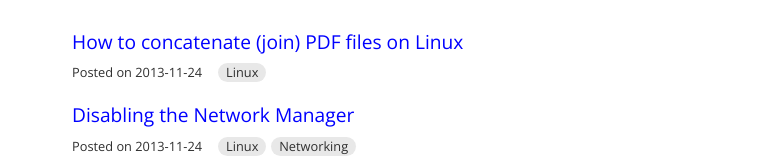
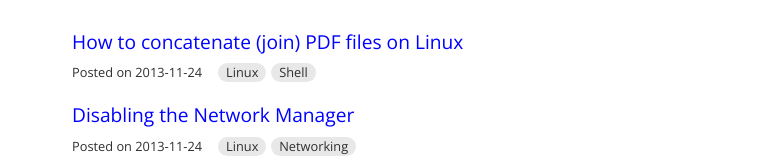
Before and after one commit to dassencio/blog, a Vue app: page / in a window 1280 px wide. Shown: the part 196-353 px from the top of the page, without its empty margins (248-1031 px from the left). Built offline with nearby package versions, Linux system fonts and the light colour scheme.

Commit message:
Add label to post

```diff
--- a/src/posts.ts
+++ b/src/posts.ts
@@ -7,7 +7,7 @@ const posts: Post[] = [
     component: () => import("@/posts/11.vue"),
     date: dateToString(2013, 11, 24),
     id: "11",
-    labels: [PostLabel.Linux],
+    labels: [PostLabel.Linux, PostLabel.Shell],
     title: "How to concatenate (join) PDF files on Linux",
   },
   {
--- a/src/types.ts
+++ b/src/types.ts
@@ -15,6 +15,7 @@ export enum PostLabel {
   Physics = "Physics",
   Probability = "Probability theory",
   Programming = "Programming",
+  Shell = "Shell",
   Statistics = "Statistics",
   Technology = "Technology",
 }
```
